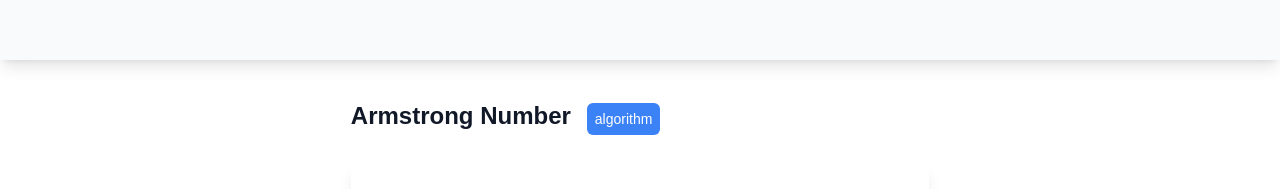
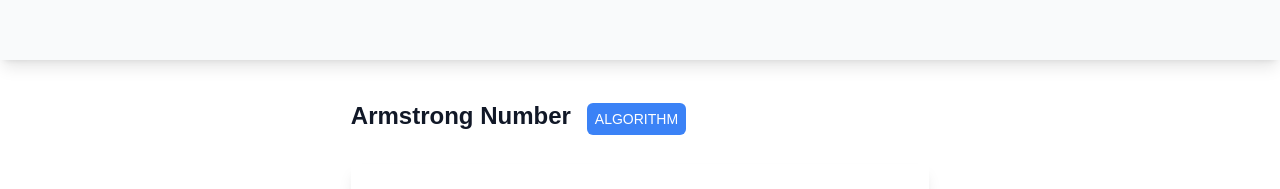
Before and after one commit to mosi-arch/blog, a Next.js app: page /post/Algorithm-Armstrong-Number in a window 1280 px wide. Shown: the top 189 px of the page. Built offline with nearby package versions, Linux system fonts and the light colour scheme.

Commit message:
Update [slug].js

```diff
--- a/pages/post/[slug].js
+++ b/pages/post/[slug].js
@@ -35,7 +35,7 @@ export default function PostPage({ frontmatter, content }) {
         </Head>
         <h1>
           <span className='text-2xl mr-4'>{frontmatter.title}</span>
-          <small className='text-sm bg-blue-500 text-white rounded-md p-2 font-thin'>{frontmatter.article}</small>
+          <small className='text-sm bg-blue-500 text-white rounded-md p-2 font-thin uppercase'>{frontmatter.article}</small>
         </h1>
 
         <div className='shadow-lg grid grid-cols-1' dangerouslySetInnerHTML={{ __html: md().render(content) }} />
```
